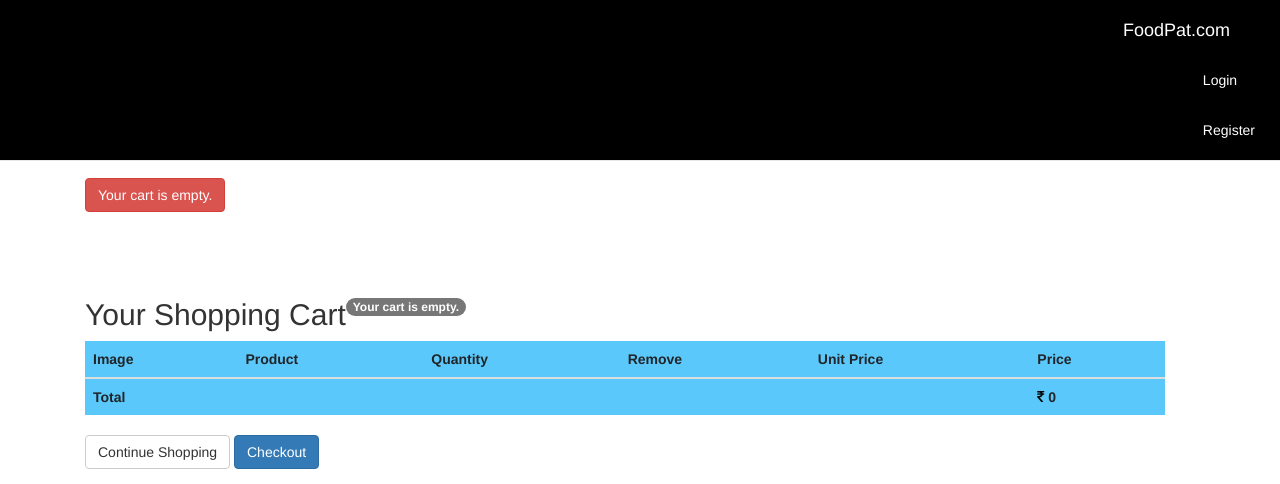
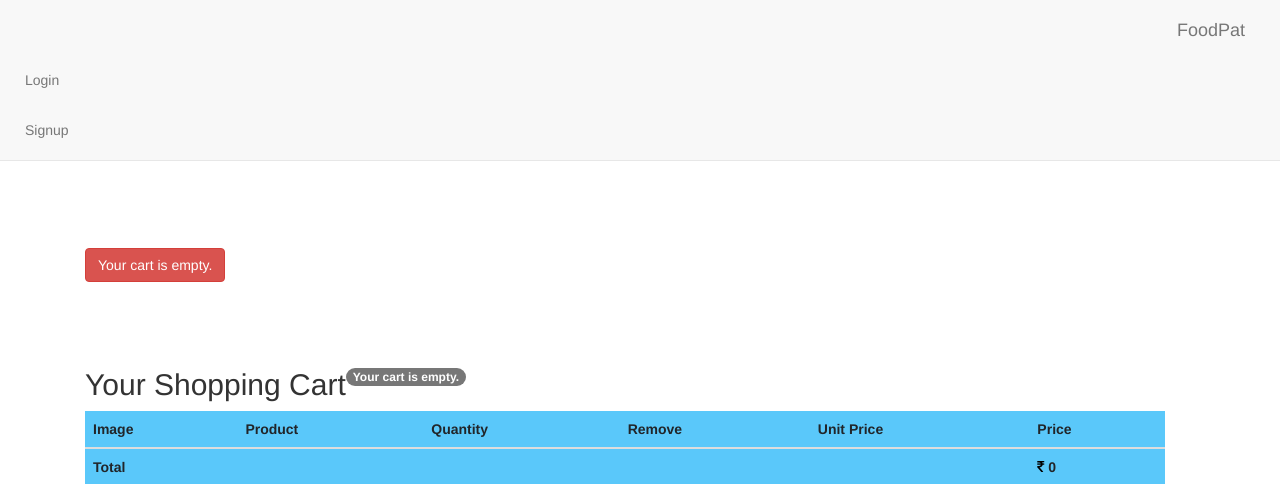
Before and after one commit to vizz11/foodapp, a Django app: page /cart in a window 1280 px wide. Shown: the top 484 px of the page. Run offline with Django 3.2, Linux system fonts and the light colour scheme; some libraries are stand-ins or nearby versions.

Commit message:
Update navbar.html

```diff
--- a/shop/templates/shop/navbar.html
+++ b/shop/templates/shop/navbar.html
@@ -12,22 +12,22 @@
   <script src="https://maxcdn.bootstrapcdn.com/bootstrap/3.4.1/js/bootstrap.min.js"></script>
   <link rel="stylesheet" href="https://cdnjs.cloudflare.com/ajax/libs/font-awesome/4.7.0/css/font-awesome.min.css">
 </head>
-<body>
-<nav class="navbar navbar-default navbar-fixed-top" role="navigation" style="margin-bottom: 0px; background-color:#000;">
+<!-- <body>
+<nav class="navbar navbar-default navbar-fixed-top" role="navigation" style="margin-bottom: 0px; background-color:#000;"> -->
   <!-- Brand and toggle get grouped for better mobile display -->
   <div class="container-fluid">
-      <div class="navbar-header">
+<!--       <div class="navbar-header">
     <button type="button" class="navbar-toggle" data-toggle="collapse" data-target="#bs-example-navbar-collapse-1">
       <span class="sr-only">Toggle navigation</span>
       <span class="icon-bar"></span>
       <span class="icon-bar"></span>
       <span class="icon-bar"></span>
-    </button>
+    </button> -->
     <a class="navbar-brand" href="{% url 'shop:product_list' %}" style="color: #ffffff">FoodPat.com</a>
-  </div>
+<!--   </div> -->
 
   <!-- Collect the nav links, forms, and other content for toggling -->
-  <div class="collapse navbar-collapse" id="bs-example-navbar-collapse-1">
+<!--   <div class="collapse navbar-collapse" id="bs-example-navbar-collapse-1">
 
     <ul class="nav navbar-nav navbar-right">
       <li class="dropdown">
@@ -46,5 +46,26 @@
     </ul>
   </div><!-- /.navbar-collapse -->
   </div>
-</nav>
+<!-- </nav> --> -->
+
+    <div class="navbar navbar-default navbar-fixed-top">
+ <div class="navbar-header"><a class="navbar-brand" href="#">FoodPat</a>
+      <a class="navbar-toggle" data-toggle="collapse" data-target=".navbar-collapse">
+        <span class="icon-bar"></span>
+        <span class="icon-bar"></span>
+        <span class="icon-bar"></span>
+      </a>
+    </div>
+    <div class="navbar-collapse collapse">
+      <ul class="nav navbar-nav">
+          {% if request.user.is_authenticated %}
+        <li><a href="#">Profile</a></li>
+        <li><a href="#">Logout</a></li>
+          {% else %}
+          <li><a href="#">Login</a></li>
+          <li><a href="#">Signup</a></li>
+          {% endif %}
+      </ul>
+    </div>
+</div>
 </body></html>
```
